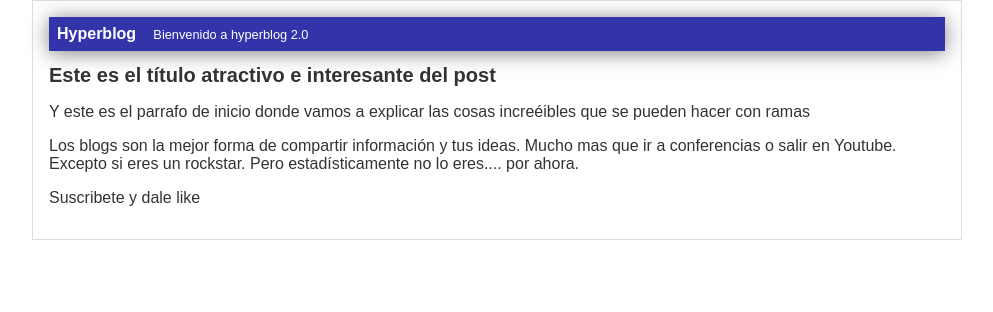
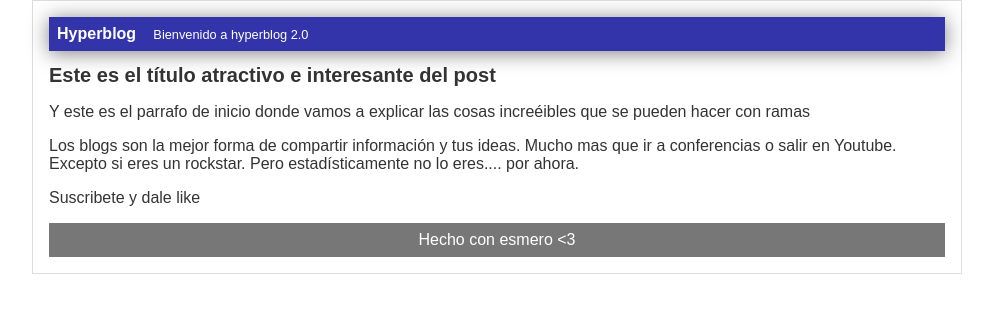
Before and after one commit to GabyAr20-4/Blog-, a plain HTML site: page index.html in a window 1280 px wide. Shown: the whole page, without its empty margins (143-1136 px from the left). Drawn offline with Linux system fonts and the light colour scheme.

Commit message:
Footer Terminado

```diff
--- a/css/estilos.css
+++ b/css/estilos.css
@@ -39,3 +39,11 @@ body
 {
     font-size: 20px;
 }
+
+#footer
+{
+    background: #777;
+    color: white;
+    text-align: center;
+    padding: 0.5em;
+}
--- a/index.html
+++ b/index.html
@@ -16,6 +16,12 @@
                 <p>Los blogs son la mejor forma de compartir información y tus ideas. Mucho mas que ir a conferencias o salir en Youtube. Excepto si eres un rockstar. Pero estadísticamente no lo eres.... por ahora.</p>
                 <p>Suscribete y dale like</p>
             </div>
+
+            <div id="footer">
+                Hecho con esmero &lt;3
+            </div>
         </div>
+
+
     </body>
 </html>
```
